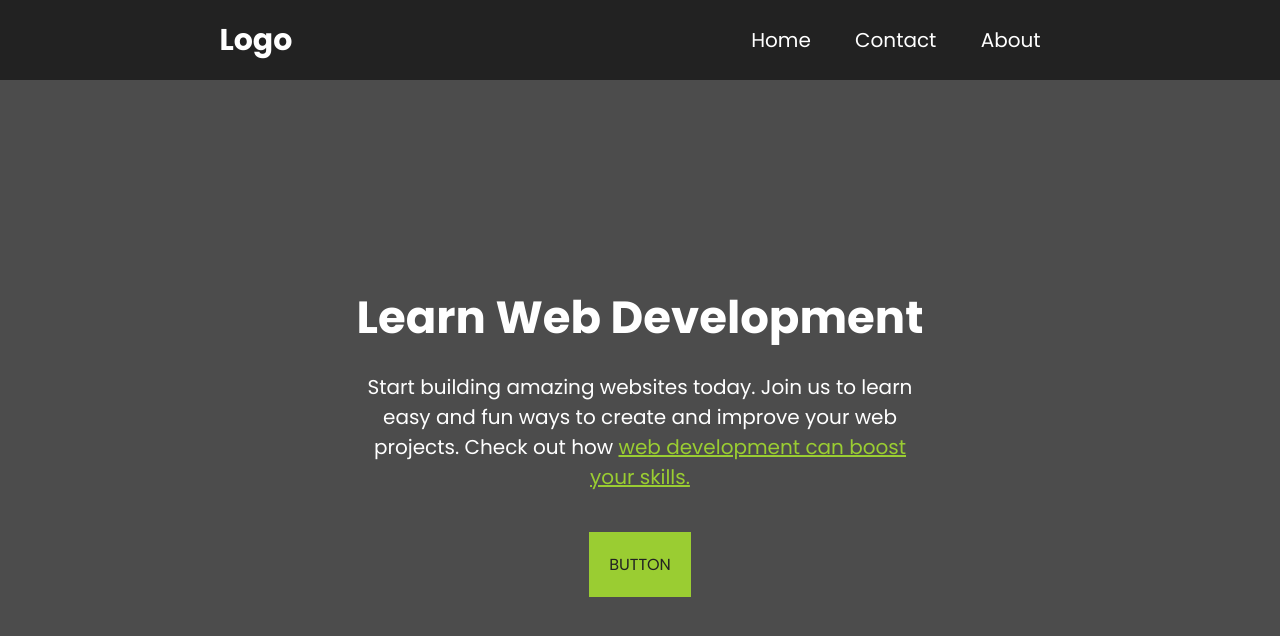
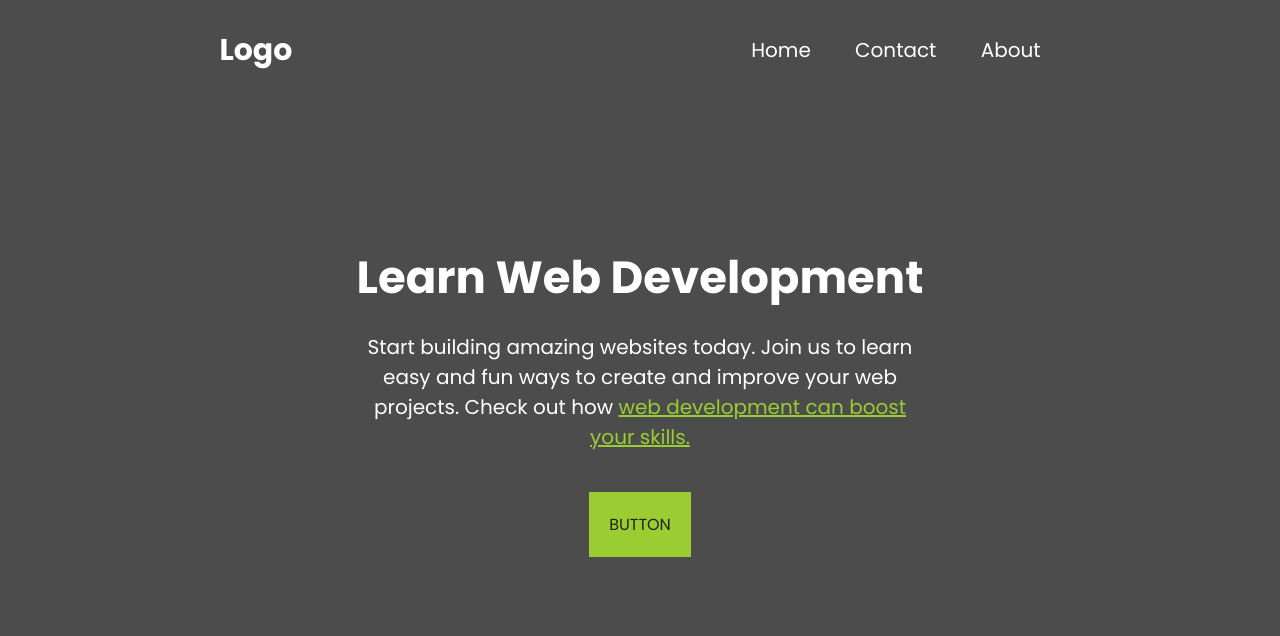
Before and after one commit to hafizurrahaman0/WebMiniProjects, a plain HTML site: page 01-homepage/index.html in a window 1280 px wide. Drawn offline with Linux system fonts and the light colour scheme.

Commit message:
refactored some code

```diff
--- a/01-homepage/styles.css
+++ b/01-homepage/styles.css
@@ -12,15 +12,6 @@ body {
 	background-repeat: no-repeat;
 	color: #fff;
 	font-family: "Poppins", sans-serif;;
-}
-
-.overlay {
-	width: 100%;
-	height: 90vh;
-	background-color: #000;
-	position: absolute;
-	opacity: 0.7;
-	z-index: -1;
 }
 
 .btn {
@@ -43,8 +34,10 @@ body {
 /* Navbar Styles */
 
 nav {
-	background-color: #222;
-	height: 10vh;
+	position: absolute;
+	background-color: transparent;
+	width: 100%;
+	height: 100px;
 	display: flex;
 	justify-content: space-around;
 	align-items: center;
@@ -67,9 +60,18 @@ nav a:hover {
 
 /* Main Styles */
 
+.overlay {
+	width: 100%;
+	height: 100vh;
+	background-color: #000;
+	position: absolute;
+	opacity: 0.7;
+	z-index: -1;
+}
+
 main {
 	width: 45%;
-	height: 90vh;
+	height: 100vh;
 	margin: 0 auto;
 	display: flex;
 	justify-content: center;
```
Also changed, not shown: 01-homepage/index.html (+0 -3 lines).
